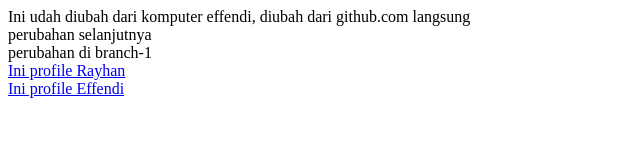
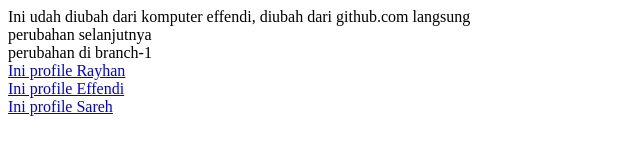
Before and after one commit to effendi-takumi/takumi-web-static, a plain HTML site: page index.html in a window 1280 px wide. Shown: the whole page, without its empty margins (0-640 px from the left). Drawn offline with Linux system fonts and the light colour scheme.

Commit message:
Menambahkan Profile Sareh

```diff
--- a/index.html
+++ b/index.html
@@ -1,7 +1,10 @@
 <html>
-  <div>Ini udah diubah dari komputer effendi, diubah dari github.com langsung</div>
+  <div>
+    Ini udah diubah dari komputer effendi, diubah dari github.com langsung
+  </div>
   <div>perubahan selanjutnya</div>
   <div>perubahan di branch-1</div>
   <div><a href="/rayhan.html" target="_blank">Ini profile Rayhan</a></div>
   <div><a href="/effendi.html" target="_blank">Ini profile Effendi</a></div>
+  <div><a href="/sareh.html" target="_blank">Ini profile Sareh</a></div>
 </html>
```
